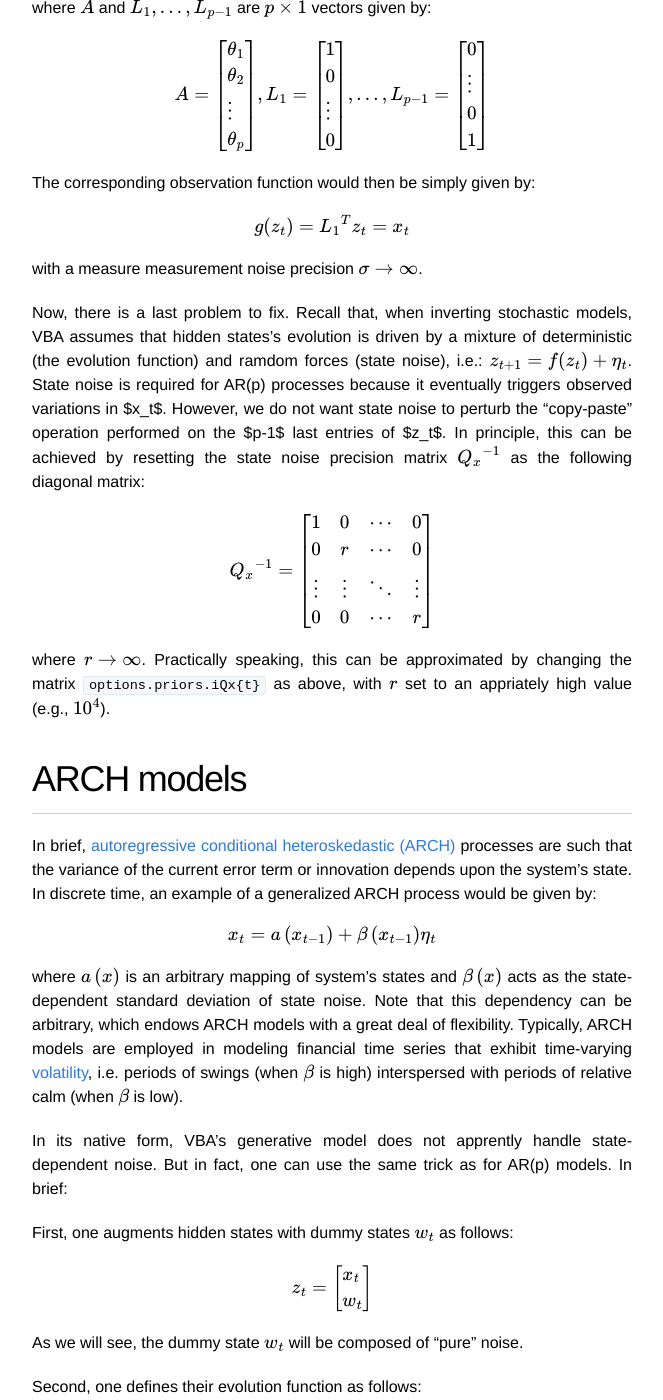
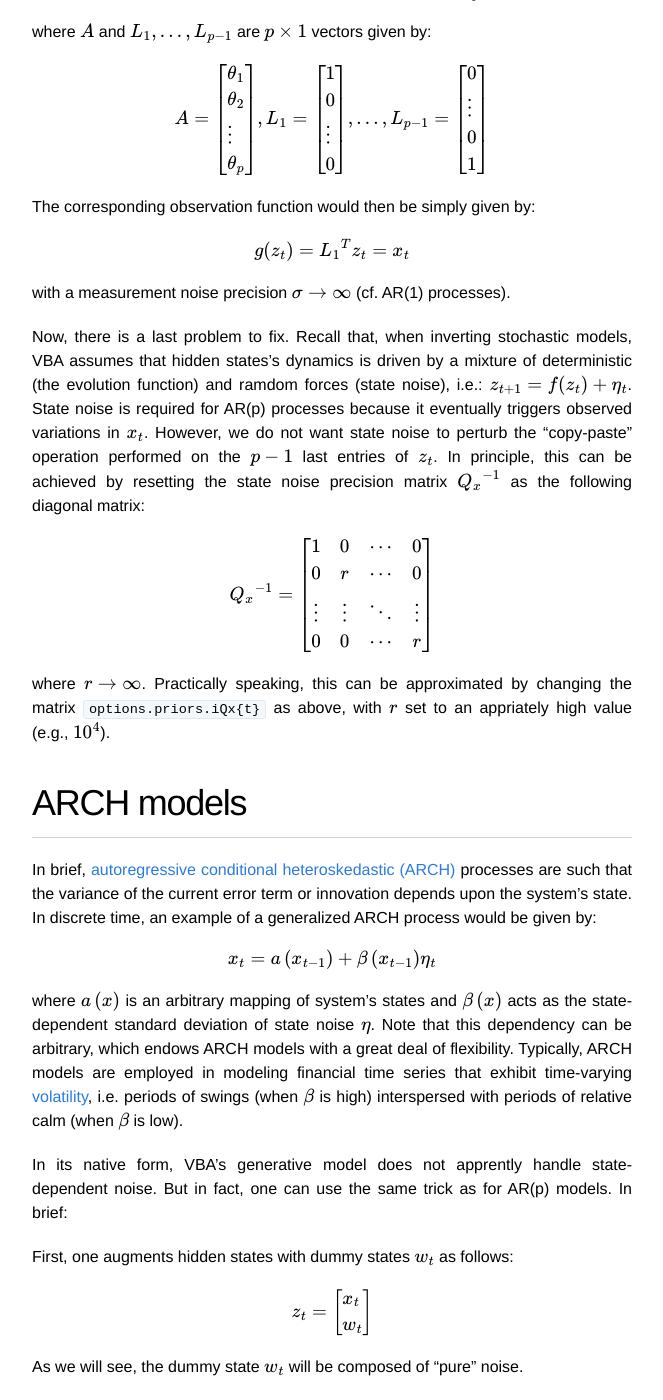
Before and after one commit to MBB-team/VBA-toolbox, a Jekyll site: the page built from _wiki/generativeModels.md, in a window 1280 px wide and 1400 px high, scrolled down 2298 px. Shown: the whole window, without its empty margins (308-971 px from the left). Built offline with Jekyll 4.4.1, drawn with Linux system fonts in a browser that asks for light colours; nearby versions of some CDN libraries; formulas are drawn with MathJax 3; some of the changed text lies outside the part shown.

Commit message:
Update generativeModels.md

```diff
--- a/_wiki/generativeModels.md
+++ b/_wiki/generativeModels.md
@@ -43,7 +43,7 @@
 
 $$ z_t = \left[\begin{array}{l} x_t \\ x_{t-1} \\ \vdots \\ x_{t-p+1} \end{array}\right] \implies z_{t+1} = \left[\begin{array}{l} x_{t+1} \\ x_{t} \\ \vdots \\ x_{t-p+2}\end{array}\right] = f(z_t) $$
 
-where $$p$$ is the target order of the autoregressive process. Then the structure of AR(p) processes can be emulated using the following evolution function on $$z_t$$:
+where $$p$$ is the target order of the autoregressive process. This augmented state-space can be used to circumvent non-Markovian dynamics of AR(p) processes, the structure of which can be emulated using the following evolution function on $$z_t$$:
 
 $$ f(z_t) = \left[\begin{array}{l} c+ \sum_{i=1}^{p}\theta_i x_{t-i+1} \\ x_{t} \\ \vdots \\ x_{t-p+2} \end{array}\right] = \left[\begin{array}{l} c \\ 0 \\ \vdots \\ 0 \end{array}\right] + \left[\begin{array}{l} A^T \\ {L_1}^T \\ \vdots \\ {L_{p-1}}^T \end{array}\right] z_t  $$
 
@@ -55,9 +55,9 @@
 
 $$ g(z_t) = {L_1}^T z_t = x_t$$
 
-with a measure measurement noise precision $$\sigma \rightarrow \infty$$.
+with a measurement noise precision $$\sigma \rightarrow \infty$$ (cf. AR(1) processes).
 
-Now, there is a last problem to fix. Recall that, when inverting stochastic models, VBA assumes that hidden states's evolution is driven by a mixture of deterministic (the evolution function) and ramdom forces (state noise), i.e.: $$z_{t+1} = f(z_t) + \eta_t$$. State noise is required for AR(p) processes because it eventually triggers observed variations in $x_t$. However, we do not want state noise to perturb the "copy-paste" operation performed on the $p-1$ last entries of $z_t$. In principle, this can be achieved by resetting the state noise precision matrix $${Q_x}^{-1}$$ as the following diagonal matrix:
+Now, there is a last problem to fix. Recall that, when inverting stochastic models, VBA assumes that hidden states's dynamics is driven by a mixture of deterministic (the evolution function) and ramdom forces (state noise), i.e.: $$z_{t+1} = f(z_t) + \eta_t$$. State noise is required for AR(p) processes because it eventually triggers observed variations in $$x_t$$. However, we do not want state noise to perturb the "copy-paste" operation performed on the $$p-1$$ last entries of $$z_t$$. In principle, this can be achieved by resetting the state noise precision matrix $${Q_x}^{-1}$$ as the following diagonal matrix:
 
 $$ {Q_x}^{-1} = \left[\begin{array}{cccc} 1 & 0 & \cdots & 0 \\ 0 & r & \cdots & 0 \\ \vdots & \vdots & \ddots & \vdots \\ 0 & 0 & \cdots & r  \end{array}\right] $$
 
@@ -70,7 +70,7 @@
 
 $$x_t= a\left(x_{t-1}\right) + \beta\left(x_{t-1}\right)\eta_t$$
 
-where $$a\left(x\right)$$ is an arbitrary mapping of system's states and $$\beta\left(x\right)$$ acts as the state-dependent standard deviation of state noise. Note that this dependency can be arbitrary, which endows ARCH models with a great deal of flexibility. Typically, ARCH models are employed in modeling financial time series that exhibit time-varying [volatility](https://en.wikipedia.org/wiki/Stochastic_volatility), i.e. periods of swings (when $$\beta$$ is high) interspersed with periods of relative calm (when $$\beta$$ is low).
+where $$a\left(x\right)$$ is an arbitrary mapping of system's states and $$\beta\left(x\right)$$ acts as the state-dependent standard deviation of state noise $$\eta$$. Note that this dependency can be arbitrary, which endows ARCH models with a great deal of flexibility. Typically, ARCH models are employed in modeling financial time series that exhibit time-varying [volatility](https://en.wikipedia.org/wiki/Stochastic_volatility), i.e. periods of swings (when $$\beta$$ is high) interspersed with periods of relative calm (when $$\beta$$ is low).
 
 In its native form, VBA's generative model does not apprently handle state-dependent noise. But in fact, one can use the same trick as for AR(p) models. In brief:
 
```
